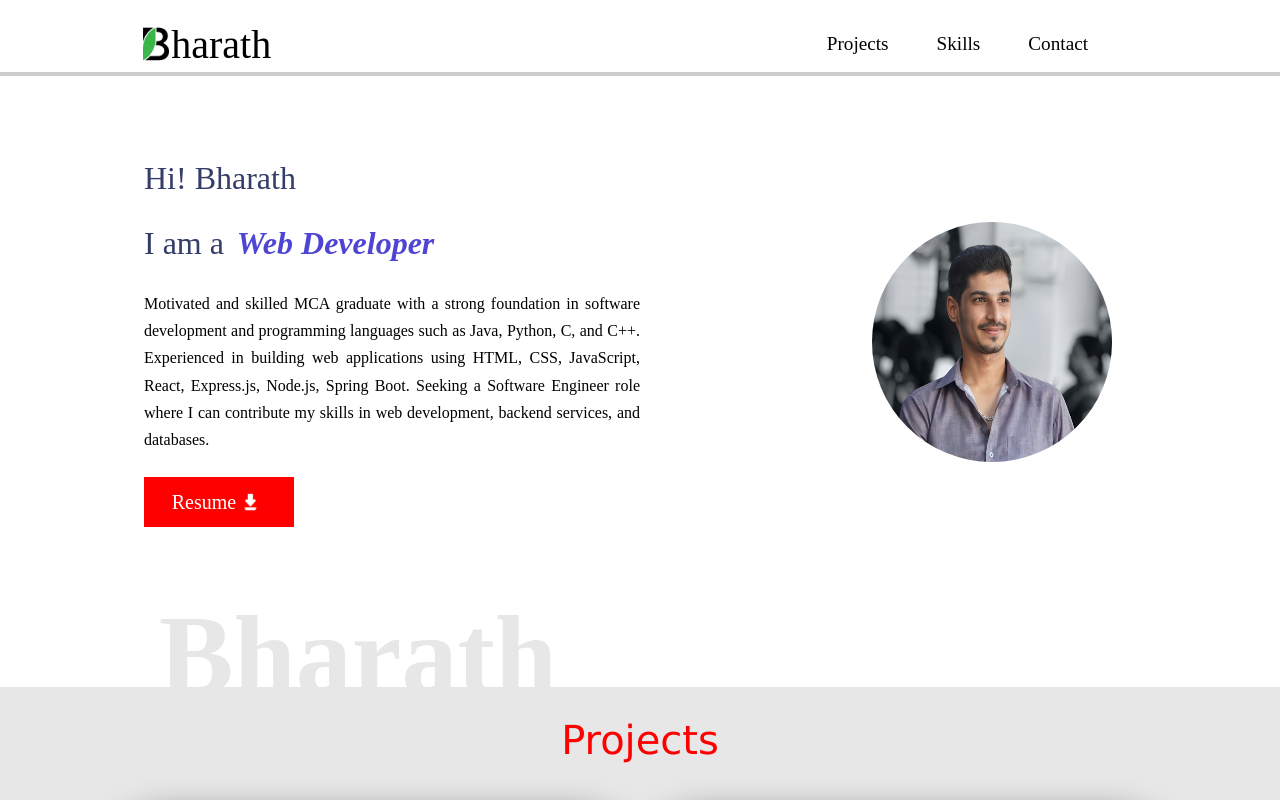
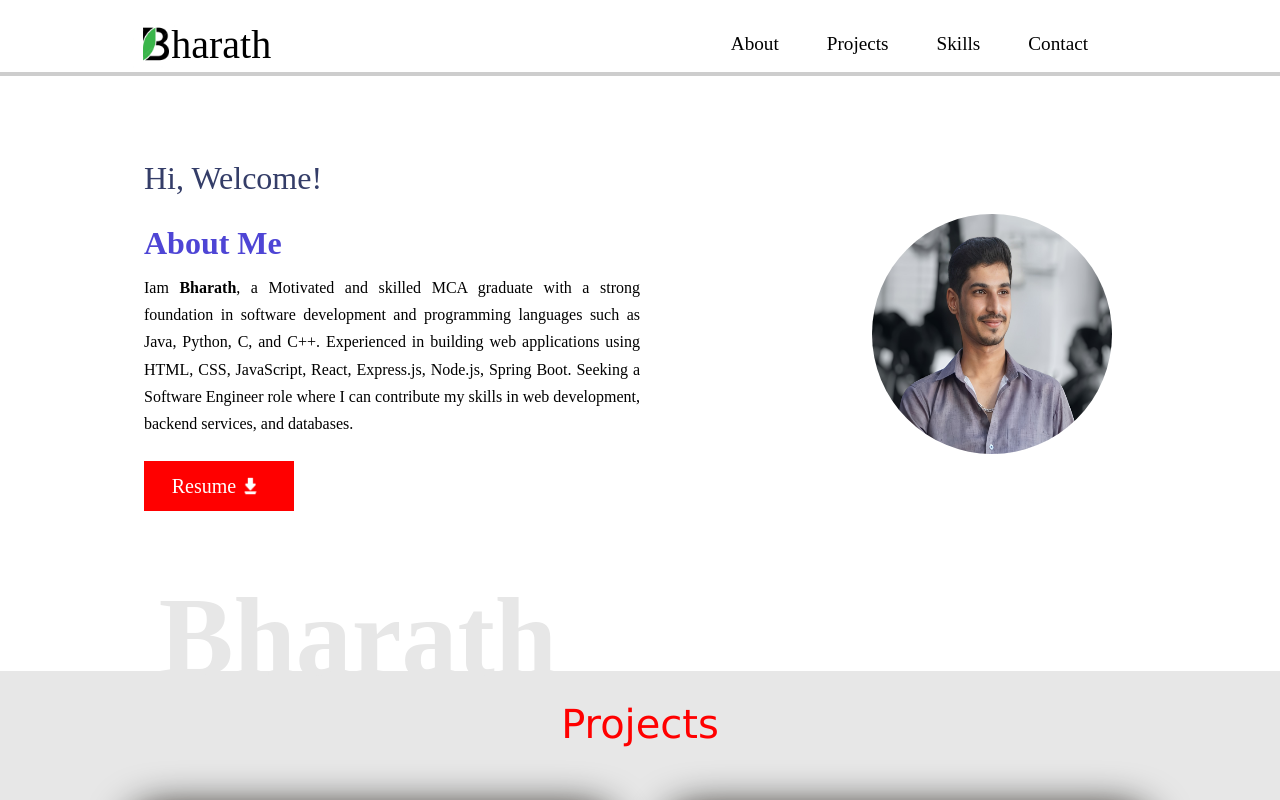
Before and after one commit to Bharaths73/Portfolio, a website: page index.html in a window 1280 px wide. Drawn offline with nearby package versions, Linux system fonts and the light colour scheme.

Commit message:
altered about me

```diff
--- a/index.html
+++ b/index.html
@@ -46,6 +46,7 @@
                      <div class="logotext">harath</div>
                 </div>
                 <div class="navitems">
+                    <div><a href="#about">About</a></div>
                     <div><a href="#projects">Projects</a></div>
                     <div><a href="#skills">Skills</a></div>
                     <div><a href="#contactme">Contact</a></div>
@@ -54,17 +55,16 @@
         </div>
 
 <div class="container">
-       <div class="herosection">
+       <div class="herosection" id="about">
         <div class="faddedtext">Bharath</div>
         <div class="heroleft">
-            <div class="herohead">Hi! Bharath</div>
-            <div class="herohead herosubhead">I am a<span class="role">Web Developer</span>
-            </div>
-            <div class="herodescription">
-                Motivated and skilled MCA graduate with a strong foundation in software development
-                and programming languages such as Java, Python, C, and C++. Experienced in building web applications
-                using HTML, CSS, JavaScript, React, Express.js, Node.js, Spring Boot. Seeking a Software Engineer role where I can
-                contribute my skills in web development, backend services, and databases.
+            <div class="herohead">Hi, Welcome!</div>
+            <div class="about-me">
+                <div class="herohead herosubhead">About Me
+                </div>
+                <div class="herodescription">
+                    Iam <span style="font-weight: bold;">Bharath</span>, a Motivated and skilled MCA graduate with a strong foundation in software development and programming languages such as Java, Python, C, and C++. Experienced in building web applications using HTML, CSS, JavaScript, React, Express.js, Node.js, Spring Boot. Seeking a Software Engineer role where I can contribute my skills in web development, backend services, and databases.
+                </div>
             </div>
             <div>
                 <a href="./resume/final_updated_resume.pdf" class="download-btn" id="submitbtn" type="file" download="final_updated_resume.pdf">Resume <img src="./images/downloadicon.png" width="30" height="20"/></a>
--- a/port.css
+++ b/port.css
@@ -94,7 +94,11 @@ a{
     transition: all 3s;
     position: absolute;
 }
-
+.about-me{
+    display: flex;
+    flex-direction: column;
+    row-gap: 0.5rem;
+}
 .heroleft{
     display: flex;
     flex-direction: column;
@@ -116,6 +120,8 @@ a{
 .herosubhead{
     font-size:2rem;
     line-height: 45px;
+    font-weight: 620;
+    color:#4e45d5;
 }
 .herodescription{
     /* margin-top: rem; */
@@ -655,7 +661,7 @@ footer{
 
 }
 
-@media screen and (max-width:460px) {
+@media screen and (max-width:500px) {
     .navbar{
         display: flex;
         flex-direction: column;
```
